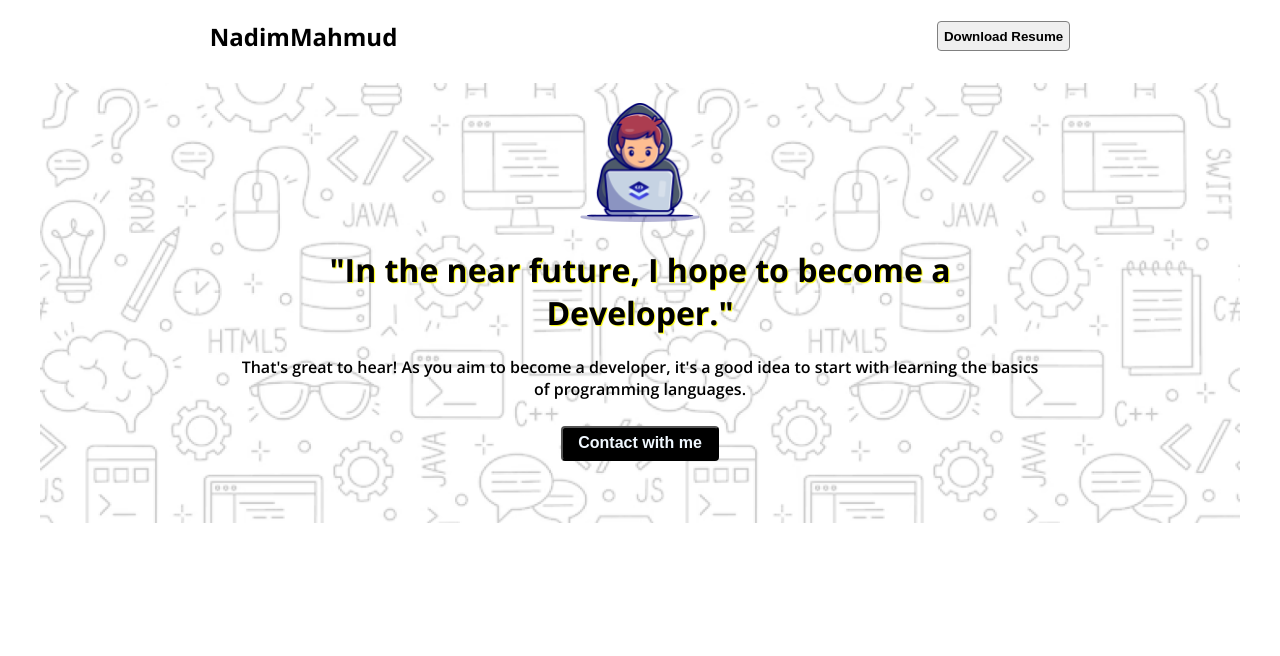
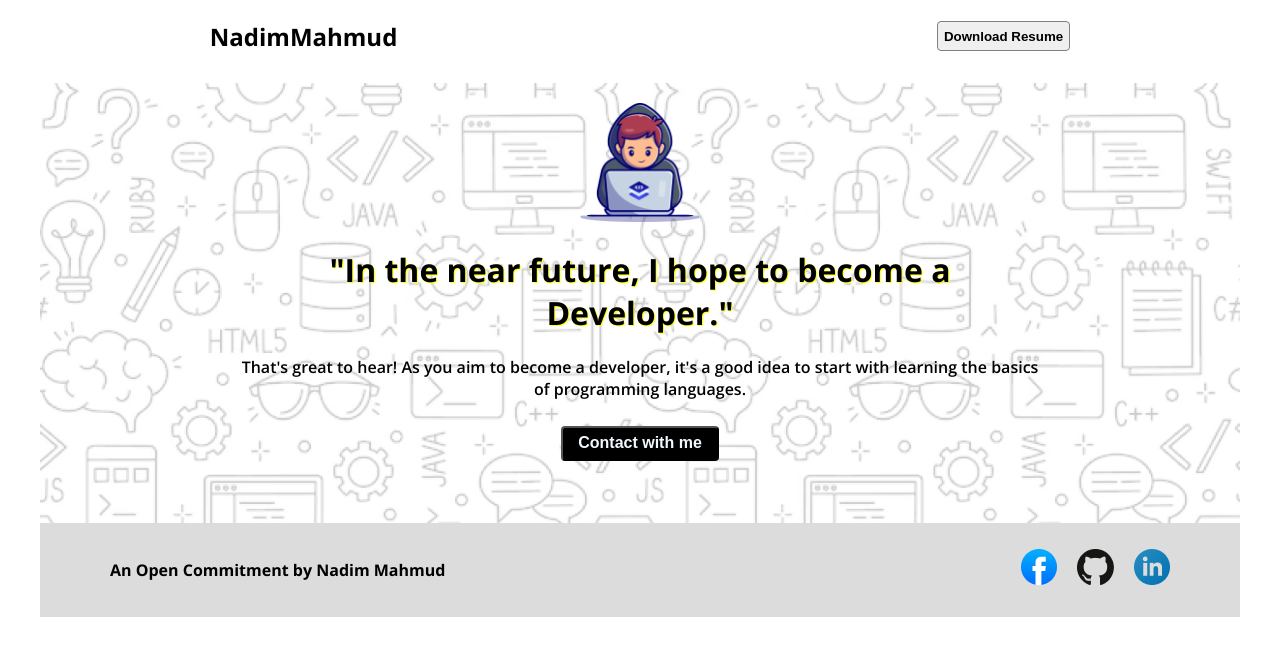
Before and after one commit to Nadim-Mahmud751/Challenge-Begins-main, a plain HTML site: page index.html in a window 1280 px wide. Drawn offline with nearby package versions, Linux system fonts and the light colour scheme.

Commit message:
added footer section

```diff
--- a/index.html
+++ b/index.html
@@ -28,5 +28,20 @@
     </div>
 </header>
 
+<!-- footer section -->
+<footer id="foters">
+  <div class="footer-title">
+      <div>
+          <p style="font-weight: 700;">An Open Commitment by Nadim Mahmud</p>
+      </div>
+      <div style="display: flex; gap: 20px;">
+        <a href="https://www.facebook.com"><img src="assets/facebook.png" alt=""></a>
+
+          <a href="https://github"><img src="assets/github.png" alt=""></a>
+
+         <a href="https://www.linkedin.com/"> <img src="assets/linkedin-icon 1.png" alt=""></a>
+      </div>
+  </div>
+</footer>
 </body>
 </html>
--- a/styles/style.css
+++ b/styles/style.css
@@ -78,3 +78,17 @@ color: black;
 }
 
 /* end header styles */
+
+
+/* footer styles */
+footer{
+    background-color: gainsboro;
+}
+
+.footer-title{
+    display: flex;
+    justify-content: space-between;
+    align-items: center;
+    padding: 20px;
+    margin: 0 50px;
+}
```
